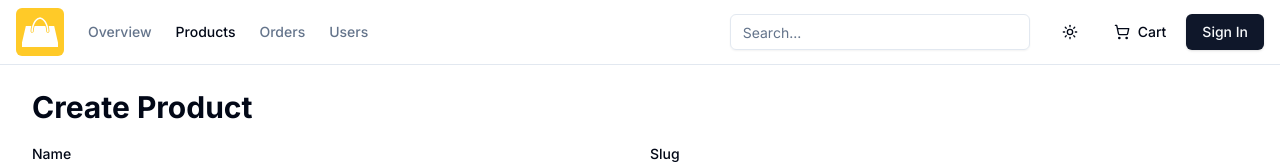
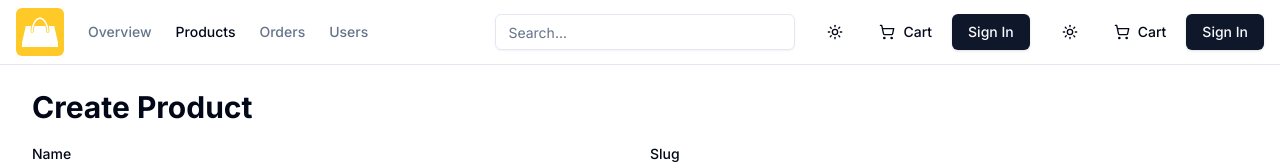
Before and after one commit to ajfm88/prostore, a Next.js app: page /admin/products/create in a window 1280 px wide. Shown: the top 164 px of the page. Built offline with nearby package versions, Linux system fonts and the light colour scheme; no server answers.

Commit message:
122. Admin Search Form.

```diff
--- a/app/admin/layout.tsx
+++ b/app/admin/layout.tsx
@@ -1,9 +1,9 @@
+import AdminSearch from "@/components/admin/admin-search";
+import Menu from "@/components/shared/header/menu";
 import { APP_NAME } from "@/lib/constants";
+import { MainNav } from "./main-nav";
 import Image from "next/image";
 import Link from "next/link";
-import { Input } from "@/components/ui/input";
-import Menu from "@/components/shared/header/menu";
-import { MainNav } from "./main-nav";
 
 export default async function AdminLayout({ children }: { children: React.ReactNode }) {
   return (
@@ -16,12 +16,9 @@ export default async function AdminLayout({ children }: { children: React.ReactN
             </Link>
             <MainNav className="mx-6" />
             <div className="ml-auto flex items-center space-x-4">
-              <div>
-                <Input
-                  type="search"
-                  placeholder="Search..."
-                  className="md:w-[100px] lg:w-[300px]"
-                />
+              <div className="ml-auto flex items-center space-x-4">
+                <AdminSearch />
+                <Menu />
               </div>
               <Menu />
             </div>
--- a/app/admin/products/page.tsx
+++ b/app/admin/products/page.tsx
@@ -39,7 +39,19 @@ const AdminProductsPage = async (props: {
   return (
     <div className="space-y-2">
       <div className="flex-between">
-        <h1 className="h2-bold">Products</h1>
+        <div className="flex items-center gap-3">
+          <h1 className="h2-bold">Products</h1>
+          {searchText && (
+            <div>
+              Filtered by <i>&quot;{searchText}&quot;</i>{" "}
+              <Link href={`/admin/products`}>
+                <Button variant="outline" size="sm">
+                  Remove Filter
+                </Button>
+              </Link>
+            </div>
+          )}
+        </div>
         <Button asChild variant="default">
           <Link href="/admin/products/create">Create Product</Link>
         </Button>
--- /dev/null
+++ b/components/admin/admin-search.tsx
@@ -0,0 +1,39 @@
+"use client";
+import { Input } from "@/components/ui/input";
+import React, { useEffect, useState } from "react";
+import { useSearchParams } from "next/navigation";
+import { usePathname } from "next/navigation";
+
+const AdminSearch = () => {
+  const pathname = usePathname();
+  const formActionUrl = pathname.includes("/admin/orders")
+    ? "/admin/orders"
+    : pathname.includes("/admin/users")
+      ? "/admin/users"
+      : "/admin/products";
+
+  const searchParams = useSearchParams();
+  const [queryValue, setQueryValue] = useState(searchParams.get("query") || "");
+
+  useEffect(() => {
+    setQueryValue(searchParams.get("query") || "");
+  }, [searchParams]);
+
+  return (
+    <form action={formActionUrl} method="GET">
+      <Input
+        type="search"
+        placeholder="Search..."
+        name="query"
+        value={queryValue}
+        onChange={(e) => setQueryValue(e.target.value)}
+        className="md:w-[100px] lg:w-[300px]"
+      />
+      <button type="submit" className="sr-only">
+        Search
+      </button>
+    </form>
+  );
+};
+
+export default AdminSearch;
```
Also changed, not shown: 1 other file (tests, documents, lock files or other folders).
